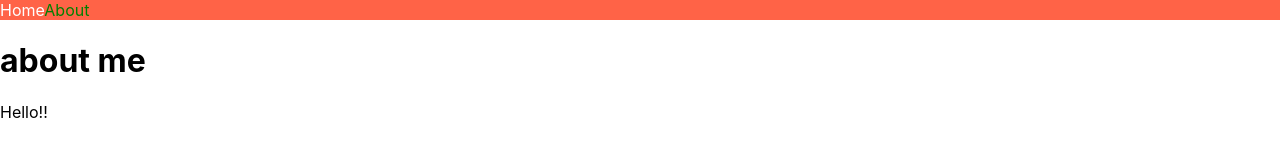
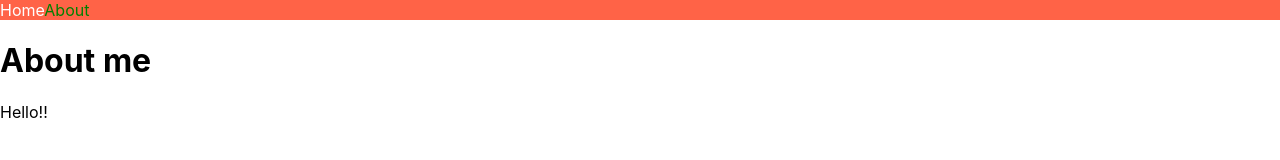
Before and after one commit to cpk0709/first-nextjs, a Next.js app: page /about in a window 1280 px wide. Shown: the top 160 px of the page. Built offline with nearby package versions, Linux system fonts and the light colour scheme.

Commit message:
edit some text

```diff
--- a/pages/about.js
+++ b/pages/about.js
@@ -1,7 +1,7 @@
 export default function test() {
   return (
     <div>
-      <h1>about me</h1>
+      <h1>About me</h1>
     </div>
   );
 }
```
